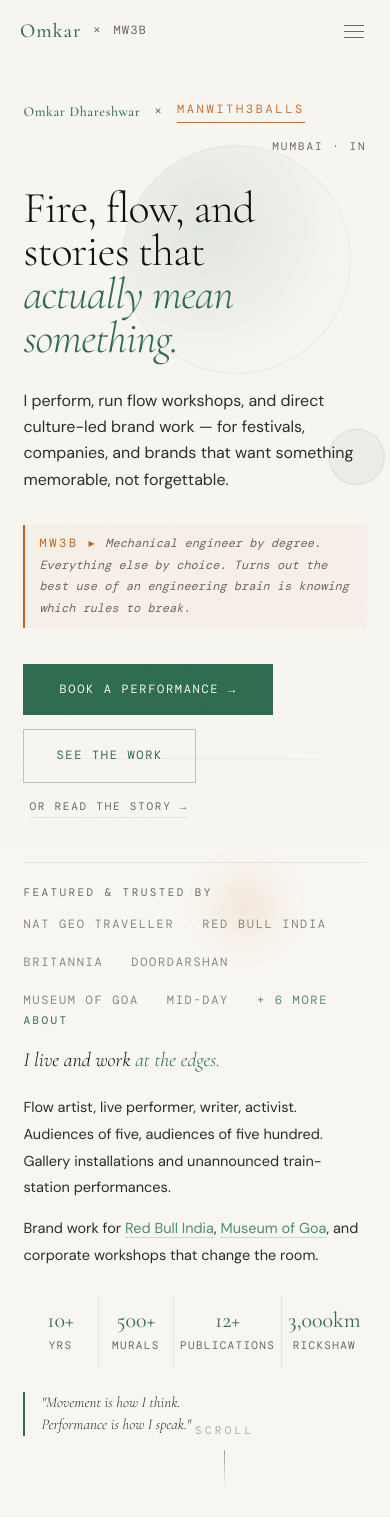
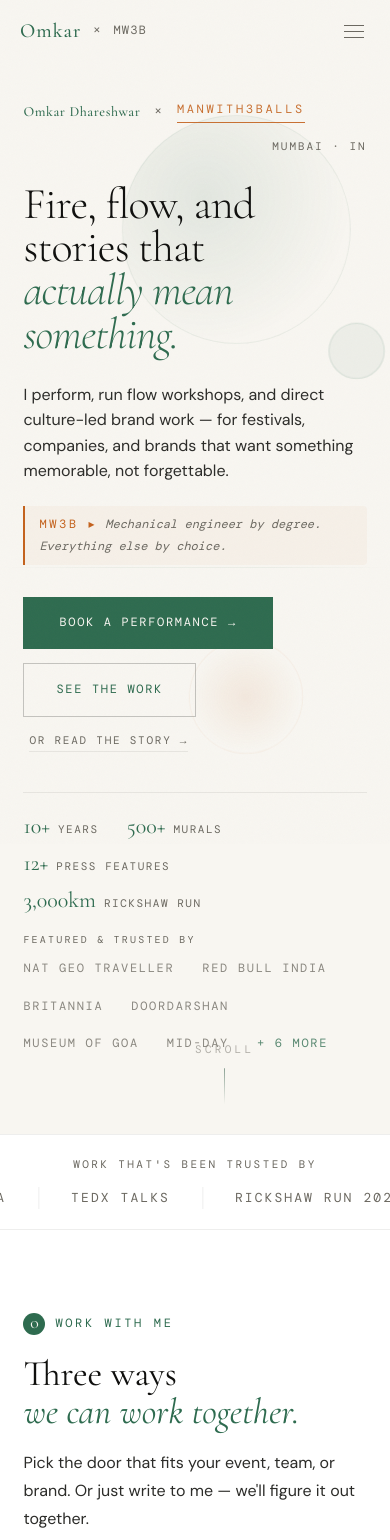
Before and after one commit to omkardhara/Website, a React (Create React App) app: page / in a window 390 px wide. Shown: the top 1540 px of the page. Built offline with nearby package versions, Linux system fonts and the light colour scheme; a web font is replaced by a local one.

Commit message:
Refactor hero section in App.js
Refactor hero section layout and styles for better responsiveness and clarity.

```diff
--- a/src/App.js
+++ b/src/App.js
@@ -252,44 +252,54 @@ function Hero() {
         <div style={{ position: "absolute", top: "50%", left: 0, right: 0, height: "1px", background: "linear-gradient(90deg, transparent, rgba(46,107,79,0.06) 30%, rgba(46,107,79,0.06) 70%, transparent)" }} />
       </div>
 
-      <div className="hero-grid" style={{ position: "relative" }}>
+      <div style={{ position: "relative", maxWidth: "1100px", margin: "0 auto", width: "100%" }}>
 
-        {/* LEFT — Identity + value prop + CTAs */}
-        <div>
         {/* Eyebrow */}
-          <div className="h-1" style={{ display: "flex", alignItems: "center", gap: "14px", marginBottom: "32px", flexWrap: "wrap" }}>
+        <div className="h-1" style={{ display: "flex", alignItems: "center", gap: "14px", marginBottom: "28px", flexWrap: "wrap" }}>
           <span style={{ ...F.serif, fontSize: "14px", fontWeight: 500, color: "var(--gold)", letterSpacing: "0.04em" }}>Omkar Dhareshwar</span>
           <span style={{ ...F.mono, fontSize: "12px", color: "var(--text-3)", letterSpacing: "0.1em" }}>×</span>
           <span className="glitch-wrap" data-text={display} onMouseEnter={scramble} style={{ ...F.mono, fontSize: "12px", letterSpacing: "0.22em", textTransform: "uppercase", color: "var(--ember)", paddingBottom: "2px", borderBottom: "1px solid var(--ember)", opacity: 0.9 }}>{display}</span>
           <span style={{ ...F.mono, fontSize: "11px", color: "var(--text-3)", letterSpacing: "0.18em", textTransform: "uppercase", marginLeft: "auto", paddingLeft: "12px" }}>Mumbai · IN</span>
         </div>
 
-          {/* Headline — benefit-led, ladders to all three offerings */}
-          <h1 className="h-2" style={{ ...F.serif, fontSize: "clamp(44px, 7.5vw, 96px)", fontWeight: 300, lineHeight: 0.98, letterSpacing: "-0.02em", marginBottom: "28px", maxWidth: "920px" }}>
+        {/* Headline */}
+        <h1 className="h-2" style={{ ...F.serif, fontSize: "clamp(44px, 8vw, 108px)", fontWeight: 300, lineHeight: 0.98, letterSpacing: "-0.02em", marginBottom: "26px", maxWidth: "1000px" }}>
           Fire, flow, and stories that<br />
           <em style={{ color: "var(--gold)", fontStyle: "italic" }}>actually mean something.</em>
         </h1>
 
-          {/* Subhead — one-liner: what + for whom + promise */}
-          <p className="h-3" style={{ ...F.sans, fontSize: "clamp(16px,1.55vw,19px)", lineHeight: 1.65, color: "var(--text-2)", maxWidth: "640px", marginBottom: "32px", fontWeight: 400 }}>
+        {/* Subhead */}
+        <p className="h-3" style={{ ...F.sans, fontSize: "clamp(16px,1.55vw,19px)", lineHeight: 1.6, color: "var(--text-2)", maxWidth: "720px", marginBottom: "22px", fontWeight: 400 }}>
           I perform, run flow workshops, and direct culture-led brand work — for festivals, companies, and brands that want something memorable, not forgettable.
         </p>
 
         {/* MW3B aside */}
-          <div className="h-3" style={{ marginBottom: "36px" }}>
-            <MW3BAside style={{ maxWidth: "440px" }}>Mechanical engineer by degree. Everything else by choice. Turns out the best use of an engineering brain is knowing which rules to break.</MW3BAside>
+        <div className="h-3" style={{ marginBottom: "32px" }}>
+          <MW3BAside style={{ maxWidth: "560px" }}>Mechanical engineer by degree. Everything else by choice.</MW3BAside>
         </div>
 
-          {/* CTAs — 3-tier hierarchy */}
-          <div className="h-4" style={{ display: "flex", gap: "14px", flexWrap: "wrap", alignItems: "center", marginBottom: "44px" }}>
+        {/* CTAs */}
+        <div className="h-4" style={{ display: "flex", gap: "14px", flexWrap: "wrap", alignItems: "center", marginBottom: "40px" }}>
           <a href="#offerings" className="btn-primary" style={{ ...F.mono, fontSize: "12px", letterSpacing: "0.14em", textTransform: "uppercase", textDecoration: "none", padding: "16px 36px", display: "inline-block", fontWeight: 500 }}>Book a performance →</a>
           <a href="#work" className="btn-ghost" style={{ ...F.mono, fontSize: "12px", letterSpacing: "0.14em", textTransform: "uppercase", textDecoration: "none", padding: "16px 32px", display: "inline-block" }}>See the work</a>
           <a href="#timeline" style={{ ...F.mono, fontSize: "11px", letterSpacing: "0.16em", textTransform: "uppercase", color: "var(--text-3)", textDecoration: "none", marginLeft: "6px", paddingBottom: "2px", borderBottom: "1px solid var(--line-faint)", transition: "color 0.25s, border-color 0.25s" }} onMouseEnter={(e) => { e.currentTarget.style.color = "var(--gold)"; e.currentTarget.style.borderBottomColor = "var(--gold)"; }} onMouseLeave={(e) => { e.currentTarget.style.color = "var(--text-3)"; e.currentTarget.style.borderBottomColor = "var(--line-faint)"; }}>or read the story →</a>
         </div>
 
-          {/* Proof bar — above the fold */}
-          <div className="h-5" style={{ borderTop: "1px solid var(--line-faint)", paddingTop: "20px" }}>
-            <div style={{ ...F.mono, fontSize: "11px", letterSpacing: "0.22em", textTransform: "uppercase", color: "var(--text-3)", marginBottom: "14px" }}>Featured & trusted by</div>
+        {/* Stats + Proof — single horizontal row */}
+        <div className="h-5" style={{ borderTop: "1px solid var(--line-faint)", paddingTop: "22px" }}>
+          {/* Stats row */}
+          <div className="hero-stats" style={{ display: "flex", flexWrap: "wrap", gap: "clamp(20px,3.5vw,48px)", alignItems: "baseline", marginBottom: "20px" }}>
+            {[["10+", "years"], ["500+", "murals"], ["12+", "press features"], ["3,000km", "rickshaw run"]].map(([n, l]) => (
+              <div key={l} style={{ display: "flex", alignItems: "baseline", gap: "8px" }}>
+                <span style={{ ...F.serif, fontSize: "clamp(22px,2.6vw,30px)", color: "var(--gold)", fontWeight: 400, lineHeight: 1 }}>{n}</span>
+                <span style={{ ...F.mono, fontSize: "11px", color: "var(--text-3)", letterSpacing: "0.14em", textTransform: "uppercase" }}>{l}</span>
+              </div>
+            ))}
+          </div>
+
+          {/* Proof bar */}
+          <div>
+            <div style={{ ...F.mono, fontSize: "10px", letterSpacing: "0.22em", textTransform: "uppercase", color: "var(--text-3)", marginBottom: "10px" }}>Featured & trusted by</div>
             <div className="proof-bar">
               {["Nat Geo Traveller", "Red Bull India", "Britannia", "Doordarshan", "Museum of Goa", "Mid-Day"].map((n) => (
                 <span key={n} className="proof-bar-item">{n}</span>
@@ -298,42 +308,6 @@ function Hero() {
             </div>
           </div>
         </div>
-
-        {/* RIGHT — Brief about + stats + closing quote */}
-        <aside className="hero-about h-5">
-          <div style={{ ...F.mono, fontSize: "11px", letterSpacing: "0.22em", textTransform: "uppercase", color: "var(--gold)", marginBottom: "18px" }}>About</div>
-
-          <p style={{ ...F.serif, fontSize: "clamp(20px,2.5vw,26px)", fontWeight: 300, lineHeight: 1.35, color: "var(--text)", marginBottom: "20px", fontStyle: "italic" }}>
-            I live and work <span style={{ color: "var(--gold)" }}>at the edges.</span>
-          </p>
-
-          <p style={{ color: "var(--text-2)", lineHeight: 1.85, fontSize: "14.5px", marginBottom: "14px" }}>
-            Flow artist, live performer, writer, activist. Audiences of five, audiences of five hundred. Gallery installations and unannounced train-station performances.
-          </p>
-
-          <p style={{ color: "var(--text-2)", lineHeight: 1.85, fontSize: "14.5px", marginBottom: "26px" }}>
-            Brand work for{" "}
-            <a href="https://www.redbull.com/in-en" target="_blank" rel="noopener noreferrer" style={{ color: "var(--gold-light)", textDecoration: "none", borderBottom: "1px solid var(--border)" }}>Red Bull India</a>
-            ,{" "}
-            <a href="https://museumofgoa.com/program/homo-ludens-the-art-of-play/" target="_blank" rel="noopener noreferrer" style={{ color: "var(--gold-light)", textDecoration: "none", borderBottom: "1px solid var(--border)" }}>Museum of Goa</a>
-            , and corporate workshops that change the room.
-          </p>
-
-          <div style={{ display: "grid", gridTemplateColumns: "1fr 1fr 1fr 1fr", gap: "1px", background: "var(--line-faint)", marginBottom: "24px" }}>
-            {[["10+", "yrs"], ["500+", "murals"], ["12+", "publications"], ["3,000km", "rickshaw"]].map(([n, l]) => (
-              <div key={l} style={{ background: "var(--bg)", padding: "14px 6px", textAlign: "center" }}>
-                <div style={{ ...F.serif, fontSize: "22px", color: "var(--gold)", fontWeight: 400, lineHeight: 1 }}>{n}</div>
-                <div style={{ ...F.mono, fontSize: "11px", color: "var(--text-3)", letterSpacing: "0.12em", marginTop: "5px", textTransform: "uppercase" }}>{l}</div>
-              </div>
-            ))}
-          </div>
-
-          <blockquote style={{ borderLeft: "2px solid var(--gold)", paddingLeft: "16px" }}>
-            <p style={{ ...F.serif, fontSize: "15px", fontStyle: "italic", fontWeight: 300, lineHeight: 1.45, color: "var(--text-2)" }}>
-              "Movement is how I think.<br />Performance is how I speak."
-            </p>
-          </blockquote>
-        </aside>
       </div>
 
       <div className="drip h-5" style={{ position: "absolute", bottom: "32px", left: "50%", transform: "translateX(-50%)", display: "flex", flexDirection: "column", alignItems: "center", gap: "10px" }} aria-hidden="true">
```
Lines whose indentation alone changed are shown as unchanged.
